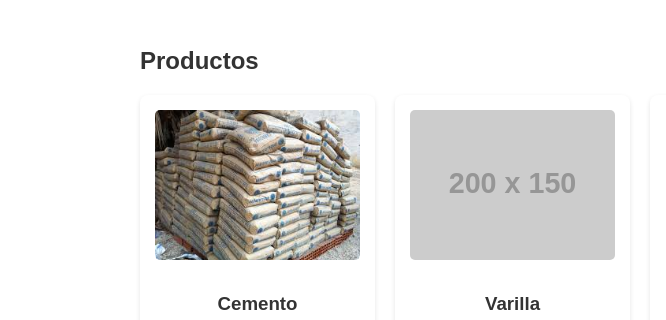
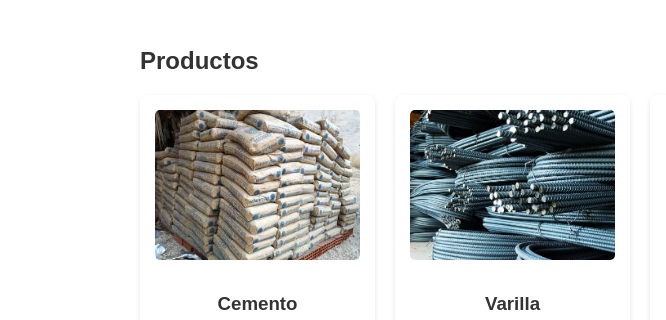
Before and after one commit to CobaMateriales/Coba-Materiales-de-Construccion, a plain HTML site: page index.html in a window 1280 px wide. Shown: the part 445-765 px from the top of the page, 0-666 px from the left. Drawn offline with Linux system fonts and the light colour scheme; placeholder pictures from the web are drawn by us.

Commit message:
Update index.html

```diff
--- a/index.html
+++ b/index.html
@@ -146,7 +146,7 @@
         <p>Sacos de cemento de alta resistencia para cualquier tipo de construcción.</p>
       </div>
       <div class="producto">
-        <img src="https://via.placeholder.com/200x150?text=Varilla" alt="Varilla">
+        <img src="varilla2.jpg" alt="Varilla">
         <h3>Varilla</h3>
         <p>Varillas de acero para estructuras resistentes y duraderas.</p>
       </div>
```
